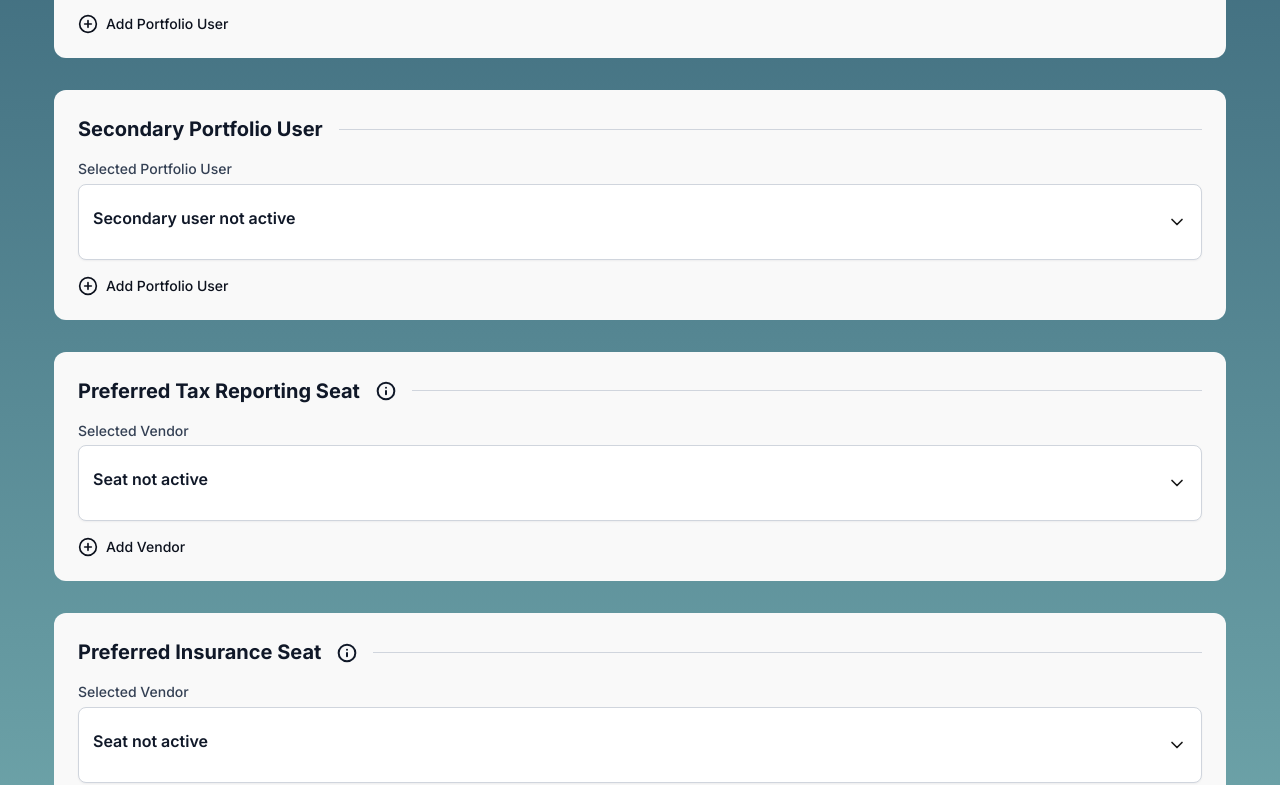
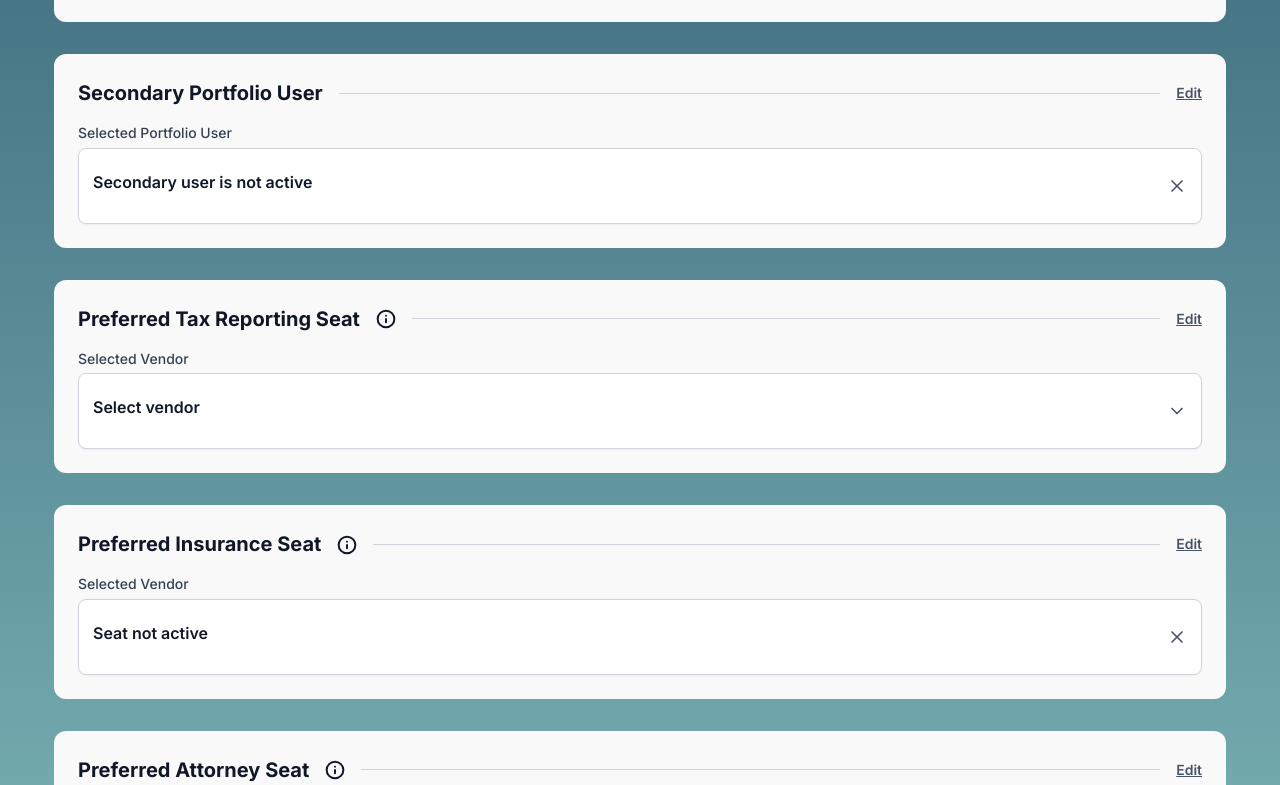
Before and after one commit to impradp/lease-pixie-frontend, a Next.js app: page /portfolio in a window 1280 px wide. Shown: the part 477-1262 px from the top of the page. Built offline with nearby package versions, Linux system fonts and the light colour scheme.

Commit message:
CRM-23: Fix issues with the scrollbar display, primary-secondary user and vendor correlations.

```diff
--- a/src/app/portfolio/page.tsx
+++ b/src/app/portfolio/page.tsx
@@ -23,11 +23,26 @@ export default function PortfolioPage() {
   const messages = getMessages(locale);
 
   const [isEditing, setIsEditing] = useState(false);
-  const [selectedUser, setSelectedUser] = useState<
+  const [isSecondaryUserLocked, setIsSecondaryUserLocked] = useState(true);
+  const [isSecondaryVendorLocked, setIsSecondaryVendorLocked] = useState(true);
+  const [isTertiaryVendorLocked, setIsTertiaryVendorLocked] = useState(true);
+  const [primarySelectedUser, setPrimarySelectedUser] = useState<
+    DropdownOption | undefined
+  >();
+  const [secondarySelectedUser, setSecondarySelectedUser] = useState<
+    DropdownOption | undefined
+  >();
+  const [primarySelectedVendor, setPrimarySelectedVendor] = useState<
+    DropdownOption | undefined
+  >();
+  const [secondarySelectedVendor, setSecondarySelectedVendor] = useState<
+    DropdownOption | undefined
+  >();
+  const [tertiarySelectedVendor, setTertiarySelectedVendor] = useState<
     DropdownOption | undefined
   >();
 
-  //TODO: Fetch portfolio data
+  // TODO: Fetch portfolio data
   const [isPopupOpen, setIsPopupOpen] = useState(false);
   const [portfolioName, setPortfolioName] = useState(
     isExistingPortfolio ? "Grizwald Realty Company" : ""
@@ -38,8 +53,33 @@ export default function PortfolioPage() {
   };
 
   const handleSubmit = () => {
-    //TODO: Implement submit logic
+    // TODO: Implement submit logic
     setIsPopupOpen(true);
+  };
+
+  // Automatically select the empty option in secondary when primary is selected
+  const handlePrimaryUserChange = (user: DropdownOption) => {
+    setPrimarySelectedUser(user);
+    if (user && user.value != "") {
+      setIsSecondaryUserLocked(false);
+      const emptyOption = sampleSecondaryUsers.find((opt) => opt.value === "");
+      if (emptyOption) {
+        setSecondarySelectedUser(emptyOption);
+      }
+    }
+  };
+
+  const handlePrimaryVendorChange = (user: DropdownOption) => {
+    setPrimarySelectedVendor(user);
+    if (user && user.value != "") {
+      setIsSecondaryVendorLocked(false);
+      setIsTertiaryVendorLocked(false);
+      const emptyOption = sampleVendorUsers.find((opt) => opt.value === "");
+      if (emptyOption) {
+        setSecondarySelectedVendor(emptyOption);
+        setTertiarySelectedVendor(emptyOption);
+      }
+    }
   };
 
   return (
@@ -79,55 +119,58 @@ export default function PortfolioPage() {
           <PortfolioUser
             label={messages?.portfolio?.user?.title}
             users={samplePrimaryUsers}
-            selectedUser={selectedUser}
-            onUserChange={isEditing ? setSelectedUser : undefined}
-            onEdit={handleEdit}
+            selectedUser={primarySelectedUser}
+            onUserChange={handlePrimaryUserChange}
             isExistingPortfolio={isExistingPortfolio}
+            isLocked={false}
           />
 
           <PortfolioUser
             label={messages?.portfolio?.user?.titleSecondary}
             users={sampleSecondaryUsers}
-            selectedUser={selectedUser}
-            onUserChange={isEditing ? setSelectedUser : undefined}
-            onEdit={handleEdit}
+            selectedUser={secondarySelectedUser}
+            onUserChange={isEditing ? setSecondarySelectedUser : undefined}
             isExistingPortfolio={isExistingPortfolio}
+            isLocked={isSecondaryUserLocked}
+            lockMessage={"Secondary user is not active"}
           />
 
           <PortfolioUser
             label={messages?.portfolio?.vendor?.title}
             users={sampleVendorUsers}
-            selectedUser={selectedUser}
-            onUserChange={isEditing ? setSelectedUser : undefined}
-            onEdit={handleEdit}
+            selectedUser={primarySelectedVendor}
+            onUserChange={handlePrimaryVendorChange}
             isExistingPortfolio={isExistingPortfolio}
             showInfo={true}
             userType="Vendor"
             infoContent={messages?.portfolio?.vendor?.primaryInfo}
+            isLocked={false}
           />
 
           <PortfolioUser
             label={messages?.portfolio?.vendor?.titleSecondary}
             users={sampleVendorUsers}
-            selectedUser={selectedUser}
-            onUserChange={isEditing ? setSelectedUser : undefined}
-            onEdit={handleEdit}
+            selectedUser={secondarySelectedVendor}
+            onUserChange={setSecondarySelectedVendor}
             isExistingPortfolio={isExistingPortfolio}
             showInfo={true}
             userType="Vendor"
             infoContent={messages?.portfolio?.vendor?.secondaryInfo}
+            isLocked={isSecondaryVendorLocked}
+            lockMessage={"Seat not active"}
           />
 
           <PortfolioUser
             label={messages?.portfolio?.vendor?.titleTertiary}
             users={sampleVendorUsers}
-            selectedUser={selectedUser}
-            onUserChange={isEditing ? setSelectedUser : undefined}
-            onEdit={handleEdit}
+            selectedUser={tertiarySelectedVendor}
+            onUserChange={setTertiarySelectedVendor}
             isExistingPortfolio={isExistingPortfolio}
             showInfo={true}
             userType="Vendor"
             infoContent={messages?.portfolio?.vendor?.tertiaryInfo}
+            isLocked={isTertiaryVendorLocked}
+            lockMessage={"Seat not active"}
           />
         </div>
 
--- a/src/components/portfolio/PortfolioUser.tsx
+++ b/src/components/portfolio/PortfolioUser.tsx
@@ -15,7 +15,6 @@ interface PortfolioUserProps {
   label?: string;
   selectedUser?: DropdownOption;
   onUserChange?: (user: DropdownOption) => void;
-  onEdit?: () => void;
   isExistingPortfolio?: boolean;
   users: DropdownOption[];
   onAddUser?: (userData: NewUserFormData) => void;
@@ -23,13 +22,14 @@ interface PortfolioUserProps {
   showInfo?: boolean;
   infoContent?: string;
   userType?: string;
+  isLocked: boolean;
+  lockMessage?: string;
 }
 
 export const PortfolioUser: React.FC<PortfolioUserProps> = ({
   label = "",
   selectedUser,
   onUserChange,
-  onEdit,
   isExistingPortfolio = false,
   users,
   onAddUser,
@@ -37,6 +37,8 @@ export const PortfolioUser: React.FC<PortfolioUserProps> = ({
   showInfo,
   infoContent,
   userType = "Portfolio User",
+  isLocked = false,
+  lockMessage = "Seat not active",
 }) => {
   const [showNewUserModal, setShowNewUserModal] = useState(false);
   const [showNewVendorModal, setShowNewVendorModal] = useState(false);
@@ -45,20 +47,18 @@ export const PortfolioUser: React.FC<PortfolioUserProps> = ({
     title: "",
     message: "",
   });
+  const [isEditMode, setIsEditMode] = useState(false);
   const isEditing = !isExistingPortfolio || !!onUserChange;
 
   const [locale] = useState<Locale>("en");
   const messages = getMessages(locale);
 
-  // Add useEffect to handle body scroll
   useEffect(() => {
     if (showNewUserModal || showNewVendorModal || showConfirmation) {
       document.body.style.overflow = "hidden";
     } else {
       document.body.style.overflow = "unset";
     }
-
-    // Cleanup function
     return () => {
       document.body.style.overflow = "unset";
     };
@@ -100,13 +100,24 @@ export const PortfolioUser: React.FC<PortfolioUserProps> = ({
     setShowConfirmation(false);
   };
 
+  const handleEdit = () => {
+    setIsEditMode(true);
+  };
+
+  const handleTextClose = () => {
+    setIsEditMode(false);
+  };
+
   return (
     <>
       <div className="bg-card-open-fill rounded-xl p-6 flex flex-col gap-4">
         <SectionHeader
           title={label}
-          onEdit={onEdit}
-          showEditButton={isExistingPortfolio}
+          onEdit={handleEdit}
+          onTextCancel={handleTextClose}
+          showEditButton={!isEditMode}
+          showTextCloseButton={isEditMode}
+          showCloseButton={false}
           showInfo={showInfo}
           infoContent={infoContent}
         />
@@ -117,8 +128,10 @@ export const PortfolioUser: React.FC<PortfolioUserProps> = ({
           readOnly={isExistingPortfolio && !onUserChange}
           isEditing={isEditing}
           labelSuffix={userType}
+          isLocked={isLocked}
+          lockMessage={lockMessage}
         />
-        {isEditing && (
+        {isEditing && isEditMode && (
           <IconLinkButton
             label={`Add ${userType}`}
             onClick={() =>
@@ -130,7 +143,6 @@ export const PortfolioUser: React.FC<PortfolioUserProps> = ({
         )}
       </div>
 
-      {/* Modal overlays */}
       {showNewUserModal && (
         <div className="fixed inset-0 z-50">
           <div className="relative z-50">
--- a/src/components/ui/CustomDropdown.tsx
+++ b/src/components/ui/CustomDropdown.tsx
@@ -1,6 +1,7 @@
 import React, { useState, useRef, useEffect, useId } from "react";
 import { ChevronDown } from "lucide-react";
 import { DropdownOption } from "@/types/user";
+import { X } from "lucide-react";
 
 interface CustomDropdownProps {
   label?: string;
@@ -10,6 +11,8 @@ interface CustomDropdownProps {
   readOnly?: boolean;
   isEditing: boolean;
   labelSuffix?: string;
+  isLocked: boolean;
+  lockMessage: string;
 }
 
 export const CustomDropdown: React.FC<CustomDropdownProps> = ({
@@ -20,6 +23,8 @@ export const CustomDropdown: React.FC<CustomDropdownProps> = ({
   readOnly = false,
   isEditing,
   labelSuffix = "",
+  lockMessage,
+  isLocked,
 }) => {
   const [isOpen, setIsOpen] = useState(false);
   const [selectedValue, setSelectedValue] = useState<string | "undefined">(
@@ -35,7 +40,9 @@ export const CustomDropdown: React.FC<CustomDropdownProps> = ({
   }, [value]);
 
   // Find the selected option based on the selectedValue state
-  const selectedOption = selectedValue
+  const selectedOption = isLocked
+    ? { label: lockMessage, value: "" }
+    : selectedValue
     ? options.find((option) => option.value === selectedValue)
     : options.find((option) => option.value === "");
 
@@ -106,7 +113,9 @@ export const CustomDropdown: React.FC<CustomDropdownProps> = ({
           onClick={handleClick}
           onKeyDown={handleKeyDown}
           className={`px-3.5 py-2.5 bg-card-input-fill min-h-[76px] rounded-lg shadow-[0px_1px_2px_0px_rgba(16,24,40,0.05)] border border-card-input-stroke flex items-center justify-between ${
-            isEditing && !readOnly ? "cursor-pointer" : "cursor-default"
+            isEditing && !readOnly && !isLocked
+              ? "cursor-pointer"
+              : "cursor-default"
           }`}
           aria-label={label || `Selected ${labelSuffix}`}
           aria-haspopup="listbox"
@@ -123,12 +132,14 @@ export const CustomDropdown: React.FC<CustomDropdownProps> = ({
               </div>
             )}
           </div>
-          {isEditing && !readOnly && (
-            <ChevronDown className="w-5 h-5 text-card-icon" />
+          {isEditing && !readOnly && !isLocked && (
+            <ChevronDown className="w-5 h-5 text-card-open-icon " />
           )}
+
+          {isLocked && <X className="w-5 h-5 text-card-open-icon " />}
         </div>
 
-        {isOpen && (
+        {isOpen && !isLocked && (
           <ul
             id={`${inputId}-options`}
             role="listbox"
--- a/src/components/ui/SectionHeader.tsx
+++ b/src/components/ui/SectionHeader.tsx
@@ -5,9 +5,11 @@ import Image from "next/image";
 interface SectionHeaderProps {
   title: string;
   onEdit?: () => void;
-  onClose?: () => void;
+  onClose?: () => void; // For the X button
+  onTextCancel?: () => void; // For the new text-based Close button
   showEditButton?: boolean;
-  showCloseButton?: boolean;
+  showCloseButton?: boolean; // For the X button
+  showTextCloseButton?: boolean; // For the new text-based Close button
   showInfo?: boolean;
   infoContent?: string;
 }
@@ -16,8 +18,10 @@ export const SectionHeader: React.FC<SectionHeaderProps> = ({
   title,
   onEdit,
   onClose,
+  onTextCancel,
   showEditButton = false,
   showCloseButton = false,
+  showTextCloseButton = false,
   showInfo = false,
   infoContent = "",
 }) => {
@@ -32,7 +36,6 @@ export const SectionHeader: React.FC<SectionHeaderProps> = ({
       if (buttonRef.current) {
         const rect = buttonRef.current.getBoundingClientRect();
         const spaceOnRight = window.innerWidth - rect.right;
-        //Automate proper positioning where there is space.
         setTooltipPosition(spaceOnRight < 350 ? "right" : "left");
       }
     };
@@ -105,6 +108,14 @@ export const SectionHeader: React.FC<SectionHeaderProps> = ({
           Edit
         </button>
       )}
+      {showTextCloseButton && onTextCancel && (
+        <button
+          onClick={onTextCancel}
+          className="text-card-open-icon text-sm font-semibold font-['Inter'] underline leading-tight"
+        >
+          Cancel
+        </button>
+      )}
       {showCloseButton && onClose && (
         <button
           onClick={onClose}
--- a/src/data/users.ts
+++ b/src/data/users.ts
@@ -10,7 +10,7 @@ export const samplePrimaryUsers: DropdownOption[] = [
 ];
 
 export const sampleSecondaryUsers: DropdownOption[] = [
-  { label: "Secondary user not active", value: "" },
+  { label: "Select user", value: "" },
   { label: "John Doe", value: "johndoe@email.com" },
   { label: "Simon Cowell", value: "simoncowell@email.com" },
   { label: "Ms Roxy", value: "ms.roxy@email.com" },
@@ -18,7 +18,7 @@ export const sampleSecondaryUsers: DropdownOption[] = [
 ];
 
 export const sampleVendorUsers: DropdownOption[] = [
-  { label: "Seat not active", value: "" },
+  { label: "Select vendor", value: "" },
   { label: "John Doe", value: "A TLC, North Texas" },
   { label: "Simon Cowell", value: "B LLC, New York, Santa Monica" },
   { label: "Ms Roxy", value: "X Technologies, Smith Fort" },
```
Also changed, not shown: src/components/portfolio/NewVendor.tsx (+3 -6 lines).
